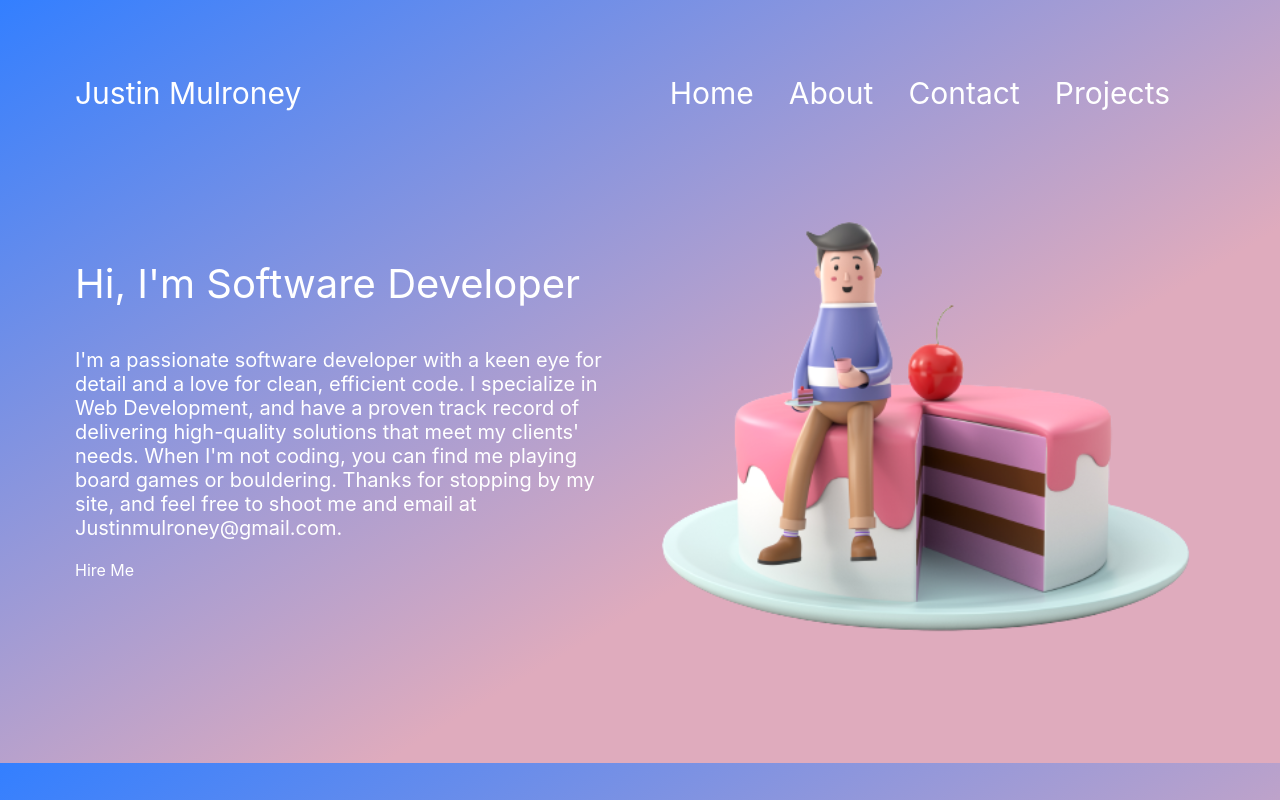
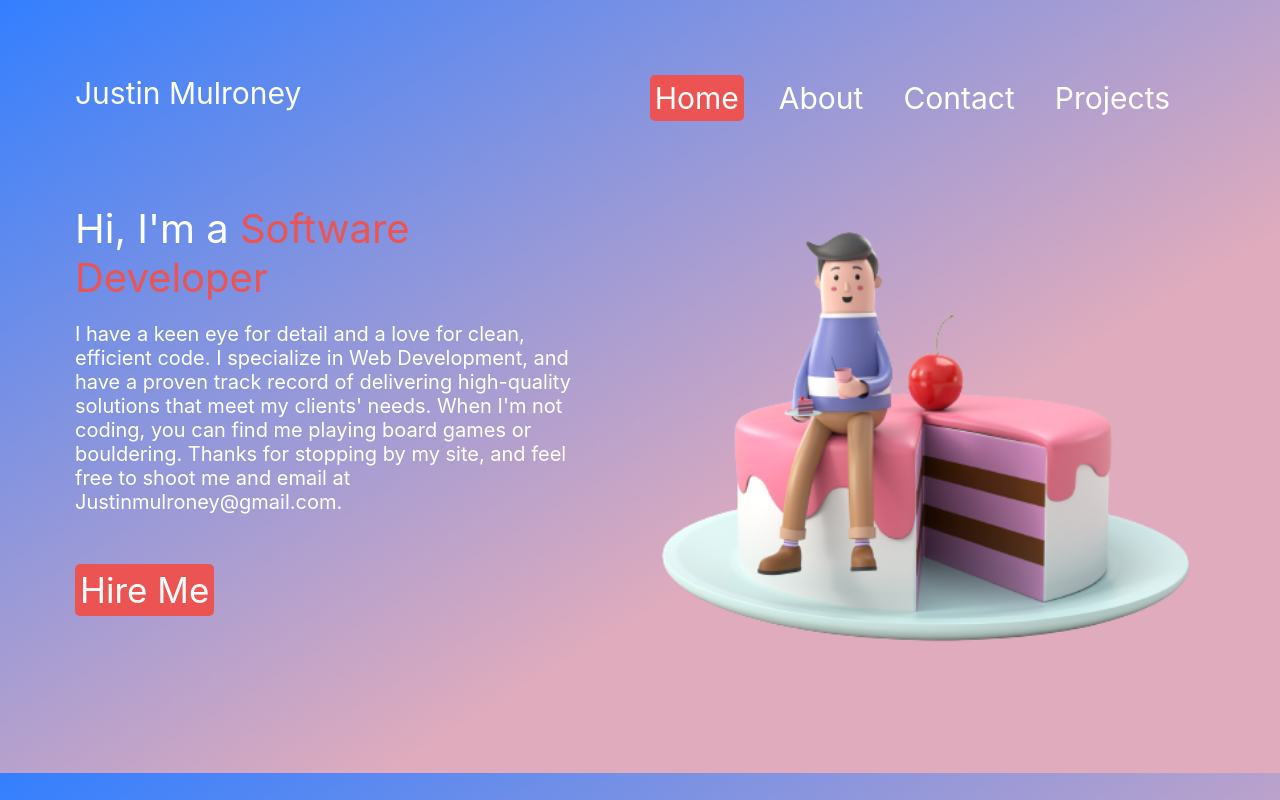
Before and after one commit to JustinMul/personalSite, a React (Create React App) app: page / in a window 1280 px wide. Built offline with nearby package versions, Linux system fonts and the light colour scheme.

Commit message:
add styling to hire button and fix general margins

```diff
--- a/src/App.css
+++ b/src/App.css
@@ -5,7 +5,6 @@ body {
 	float: none !important;
   margin-left: auto;
   margin-right: auto;
-
   background: linear-gradient(to bottom right, #337FFF , #DFABBD 65% );
 }
 
@@ -54,6 +53,12 @@ body {
   color: white;
 }
 
+.developer{
+  font-size: 40px;
+  color: white;
+  color:#EC5453
+}
+
 .textBody{
   font-size: 20px;
   color: white;
--- a/src/App.js
+++ b/src/App.js
@@ -7,24 +7,17 @@ function App() {
 
   const [buttonStatus, setButtonStatus] = useState(0)
 
-  const handleClick=(e)=>{
-    console.log('this is clicked')
-  }
-
-
-
   return (
-    // note want to change the buttons to be red when showing what tab they're in
 
     <div className='main'>
 
       <header className="mainBox">
         <div>Justin Mulroney</div>
         <div className='buttonContainer'>
-          <Button text="Home" onClick={handleClick}></Button>
-          <Button text="About" onClick={handleClick}></Button>
-          <Button text='Contact' onClick={handleClick}></Button>
-          <Button text='Projects' onClick={handleClick}></Button>
+          <Button text="Home" onClick={()=>{setButtonStatus(0)}} className={buttonStatus===0? 'newButtonactive': "newButton" }></Button>
+          <Button text="About" onClick={()=>{setButtonStatus(1)}} className={buttonStatus===1? 'newButtonactive': "newButton" }></Button>
+          <Button text='Contact' onClick={()=>{setButtonStatus(2)}} className={buttonStatus===2? 'newButtonactive': "newButton" }></Button>
+          <Button text='Projects' onClick={()=>{setButtonStatus(3)}} className={buttonStatus===3? 'newButtonactive': "newButton" }></Button>
         </div>
       </header>
 
@@ -33,15 +26,16 @@ function App() {
       <div className='mainBody'>
 
         <div className="leftBody">
-          <p className='nameIntro'>
-            Hi, I'm Software Developer
-          </p>
+          <span className='nameIntro'>
+            Hi, I'm a
+          </span>
+          <span className='developer' > Software Developer</span>
           <p className='textBody'>
-          I'm a passionate software developer with a keen eye for detail and a love for clean, efficient code. I specialize in Web Development,
+           I have a keen eye for detail and a love for clean, efficient code. I specialize in Web Development,
            and have a proven track record of delivering high-quality solutions that meet my clients' needs.
            When I'm not coding, you can find me playing board games or bouldering. Thanks for stopping by my site, and feel free to shoot me and email at Justinmulroney@gmail.com.
           </p>
-          <Button text="Hire Me"></Button>
+          <Button text="Hire Me" className='hireMe'></Button>
         </div>
 
         <div className='rightBody'>
--- a/src/components/Button.css
+++ b/src/components/Button.css
@@ -1,12 +1,41 @@
 .newButton{
-
   color: white;
-  margin-right: 35px;
+  margin-right: 30px;
   border-radius: 5px;
-
+  padding: 5px;
 }
 
 .newButton:hover{
   background-color: #EC5453;
   cursor: pointer
 }
+
+.newButtonactive{
+  background-color: #EC5453;
+  margin-right: 30px;
+  border-radius: 5px;
+  padding: 5px;
+  color: white;
+}
+
+button {
+  background: none;
+	color: inherit;
+	border: none;
+	padding: 0;
+	font: inherit;
+	cursor: pointer;
+	outline: inherit;
+
+
+}
+
+.hireMe{
+  background-color: #EC5453;
+  font-size: 35px;
+  border-radius: 5px;
+  padding: 5px;
+  margin-top: 30px;
+  color: white;
+
+}
--- a/src/components/Button.js
+++ b/src/components/Button.js
@@ -1,11 +1,11 @@
 import './Button.css';
 
-const Button = ({text})=>{
+const Button = ({text, onClick, className})=>{
 
   return(
-    <div className='newButton'>
+    <button className={className} onClick={onClick}>
       {text}
-    </div>
+    </button>
   )
 }
 
```
